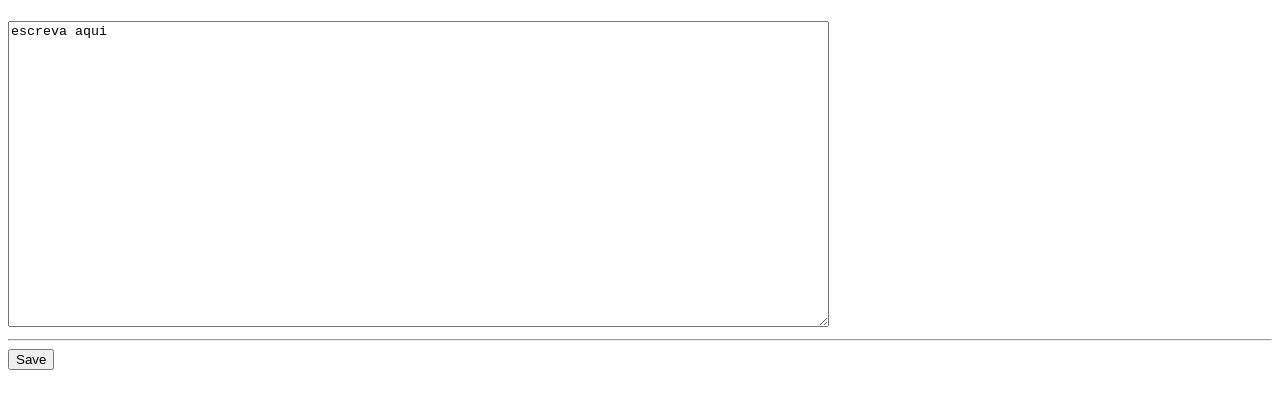
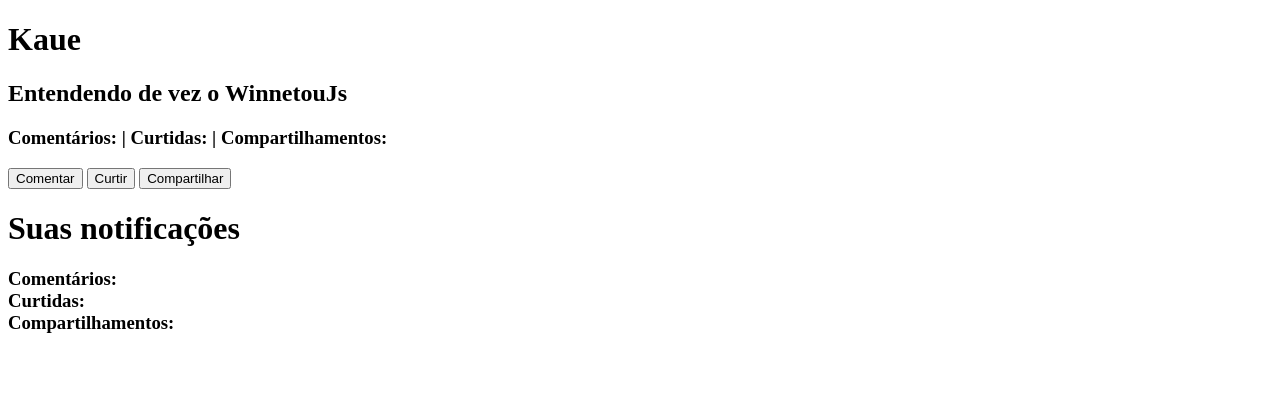
Before and after one commit to kauesedrez/winnetoujs_v2, a website built with webpack: page index.html in a window 1280 px wide. Built offline with nearby package versions, Linux system fonts and the light colour scheme.

Commit message:
mutables

```diff
--- a/_winnetouBase.js
+++ b/_winnetouBase.js
@@ -136,13 +136,12 @@
   /**
    * Gets the value of passed winnetou mutable
    * @param {string} mutable string that represents a winnetou mutable
-   * @returns {string|boolean} value or false if not exists
+   * @returns {string} value or null if not exists
    */
   getMutable(mutable) {
     let local_mutable =
-      window.localStorage.getItem(`mutable_${mutable}`) || false;
-    if (!local_mutable)
-      local_mutable = this.mutable[mutable] || false;
+      window.localStorage.getItem(`mutable_${mutable}`) || null;
+    if (!local_mutable) local_mutable = this.mutable[mutable] || null;
     return local_mutable;
   }
 
--- a/bundleTeste.js
+++ b/bundleTeste.js
@@ -1,32 +1,40 @@
 import { W } from "./winnetou.js";
 // Sempre use a extensão .js para evitar erros
 
-let appTexto = W.testeMutables({
-  titulo: {
-    mutable: "texto",
-  },
-  texto: "escreva aqui",
-  action: "saveMutable()",
+let post = W.post({
+  nome: "Kaue",
+  post: "Entendendo de vez o WinnetouJs",
+  comentarios: { mutable: "comentarios" },
+  curtidas: { mutable: "curtidas" },
+  Compartilhamentos: { mutable: "compartilhamentos" },
 });
 
-W.create(appTexto.code, "#app");
+let notify = W.notify({
+  comentarios: { mutable: "comentarios" },
+  curtidas: { mutable: "curtidas" },
+  Compartilhamentos: { mutable: "compartilhamentos" },
+});
 
-// vai retornar o appTexto.code;
-
-// let appTexto = W.testeMutables({
-//   titulo: "App Texto",
-//   texto: W.getMutable("texto") || "",
-//   action: "saveMutable()",
-// });
-
-// W.create(appTexto.code, "#app");
+W.create(post.code, "#app");
+W.create(notify.code, "#app");
 
 // @ts-ignore
-window.saveMutable = function saveMutable() {
-  // @ts-ignore
-  let texto = document.getElementById(appTexto.ids.text).value;
+window.comentar = () => {
+  let c = parseInt(W.getMutable("comentarios") || "0");
+  c++;
+  W.setMutable("comentarios", c.toString());
+};
 
-  W.setMutable("texto", texto);
+// @ts-ignore
+window.curtir = () => {
+  let c = parseInt(W.getMutable("curtidas") || "0");
+  c++;
+  W.setMutable("curtidas", c.toString());
+};
 
-  console.log("salvo com sucesso");
+// @ts-ignore
+window.compartilhar = () => {
+  let c = parseInt(W.getMutable("compartilhamentos") || "0");
+  c++;
+  W.setMutable("compartilhamentos", c.toString());
 };
--- a/winnetou.js
+++ b/winnetou.js
@@ -69,6 +69,88 @@
         spanTitle: `spanTitle-win-${identifier}`,
       },
     }
+  }
+
+  // ========================================
+
+
+
+
+  /**
+   * Post
+   * @param {object} elements
+   * @param {any} elements.nome
+   * @param {any} elements.post
+   * @param {any} elements.comentarios
+   * @param {any} elements.curtidas
+   * @param {any} elements.Compartilhamentos
+   * @param {object} [options]
+   * @param {any=} options.identifier
+   */
+  post = (elements, options) => {
+
+    let identifier = this._getIdentifier(options ? options.identifier || 'notSet' : 'notSet');
+
+    elements = this._test(identifier, 'post', `post-win-${identifier}`, elements);
+
+    return {
+      code: `
+  <div class="divTitle" id="post-win-${identifier}">
+    <h1>${elements.nome}</h1>
+    <h2>${elements.post}</h2>
+    <h3>
+      Comentários: ${elements.comentarios} | Curtidas: ${elements.curtidas} |
+      Compartilhamentos: ${elements.Compartilhamentos}
+    </h3>
+    <div>
+      <button onclick="comentar()">Comentar</button>
+      <button onclick="curtir()">Curtir</button>
+      <button onclick="compartilhar()">Compartilhar</button>
+    </div>
+  </div>
+`,
+      ids: {
+        post: `post-win-${identifier}`,
+      },
+    }
+  }
+
+  // ========================================
+
+
+
+
+  /**
+   * Post
+   * @param {object} elements
+   * @param {any} elements.comentarios
+   * @param {any} elements.curtidas
+   * @param {any} elements.Compartilhamentos
+   * @param {object} [options]
+   * @param {any=} options.identifier
+   */
+  notify = (elements, options) => {
+
+    let identifier = this._getIdentifier(options ? options.identifier || 'notSet' : 'notSet');
+
+    elements = this._test(identifier, 'notify', `notify-win-${identifier}`, elements);
+
+    return {
+      code: `
+  <div class="divTitle" id="notify-win-${identifier}">
+    <h1>Suas notificações</h1>
+
+    <h3>
+      Comentários: ${elements.comentarios} <br>
+      Curtidas: ${elements.curtidas} <br>
+      Compartilhamentos: ${elements.Compartilhamentos}
+    </h3>
+  </div>
+`,
+      ids: {
+        notify: `notify-win-${identifier}`,
+      },
+    }
   } // ========================================
 
 
```
Also changed, not shown: constructos/components.htm (+30 -0 lines).
